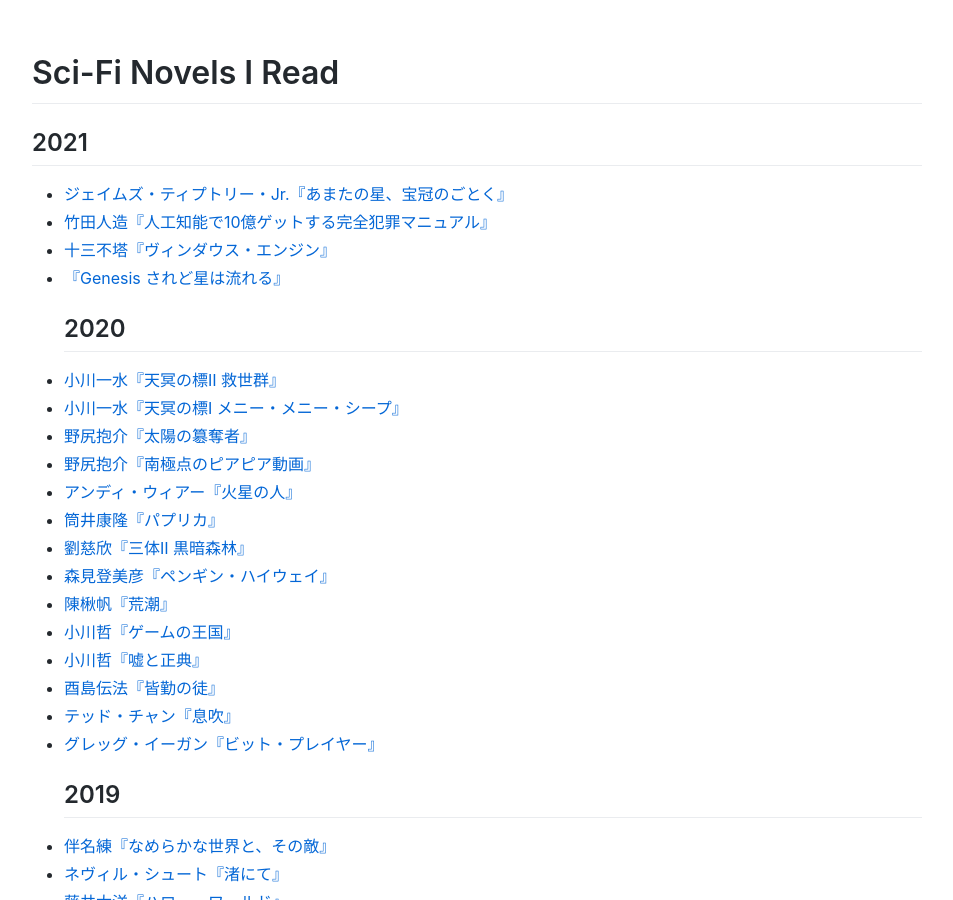
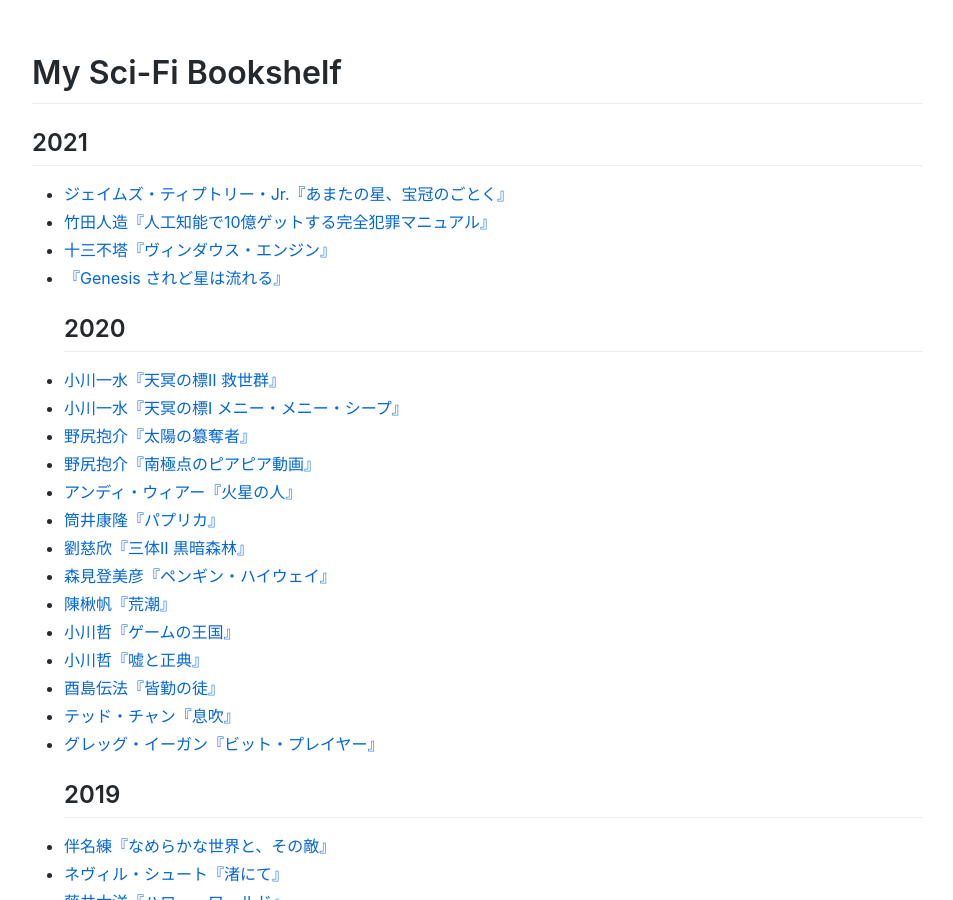
Before and after one commit to sankichi92/sankichi.net, a Jekyll site: the page built from sci-fi.md, in a window 1280 px wide and 900 px high. Shown: the whole window, without its empty margins (163-1116 px from the left). Built offline with Jekyll 4.4.1, drawn with Linux system fonts in a browser that asks for light colours; our own code applies the rules of GitHub Pages for plain Markdown files.

Commit message:
Update music.md and sci-fi.md

```diff
--- a/sci-fi.md
+++ b/sci-fi.md
@@ -1,4 +1,4 @@
-# Sci-Fi Novels I Read
+# My Sci-Fi Bookshelf
 {%- assign books_by_year = site.data.sci-fi-novels | group_by_exp: "book", "book.date | date: '%Y'" -%}
 {%- for year in books_by_year %}
 ## {{ year.name }}
@@ -7,4 +7,6 @@
 {%- endfor %}
 {%- endfor %}
 
+---
+
 [Back](/)
```
Also changed, not shown: music.md (+2 -0 lines).
